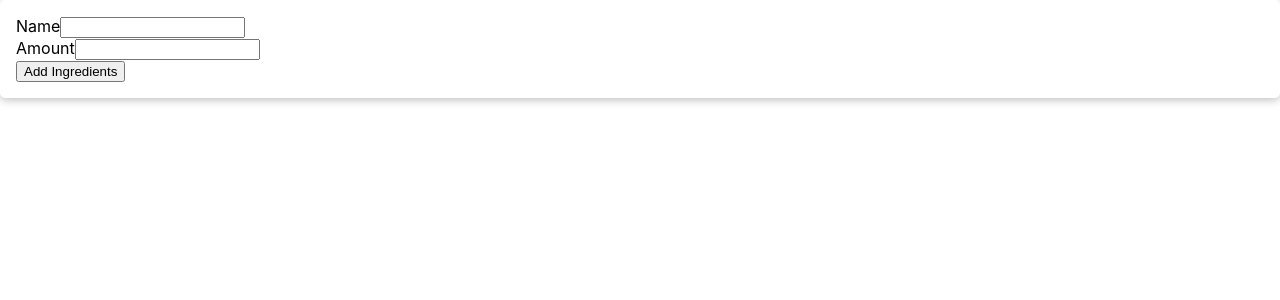
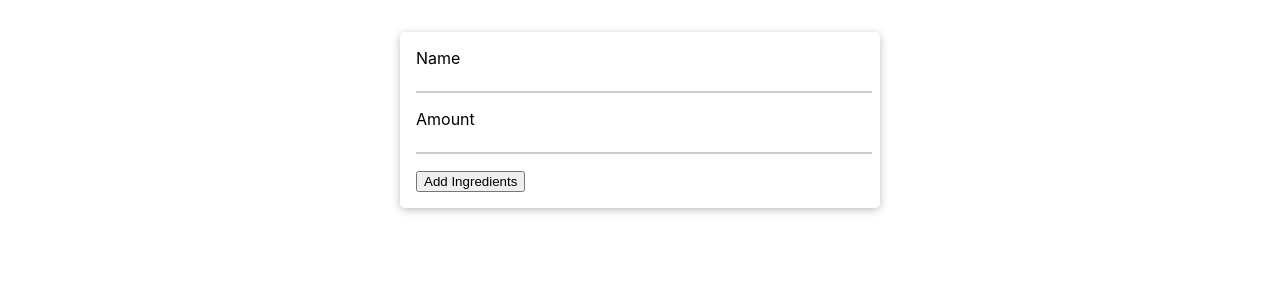
Before and after one commit to SuryaKrishnaMoorthy/react-ingredients-hooks-28, a React (Create React App) app: page / in a window 1280 px wide. Shown: the top 300 px of the page. Built offline with nearby package versions, Linux system fonts and the light colour scheme.

Commit message:
add ingredient form  and styling

```diff
--- a/src/components/Ingredients/IngredientForm.css
+++ b/src/components/Ingredients/IngredientForm.css
@@ -0,0 +1,30 @@
+.ingredient-form {
+  width: 30rem;
+  margin: 2rem auto;
+  max-width: 80%;
+}
+
+.form-control label,
+.form-control input {
+  display: block;
+  width: 100%;
+}
+
+.form-control input {
+  font: inherit;
+  padding: 0.1rem 0.25rem;
+  border: none;
+  border-bottom: 2px solid #ccc;
+  margin-bottom: 1rem;
+}
+
+.form-control input:focus {
+  outline: none;
+  border-bottom-color: #ff2058;
+}
+
+.ingredient-form__actions {
+  display: flex;
+  justify-content: space-between;
+  align-items: center;
+}
```
